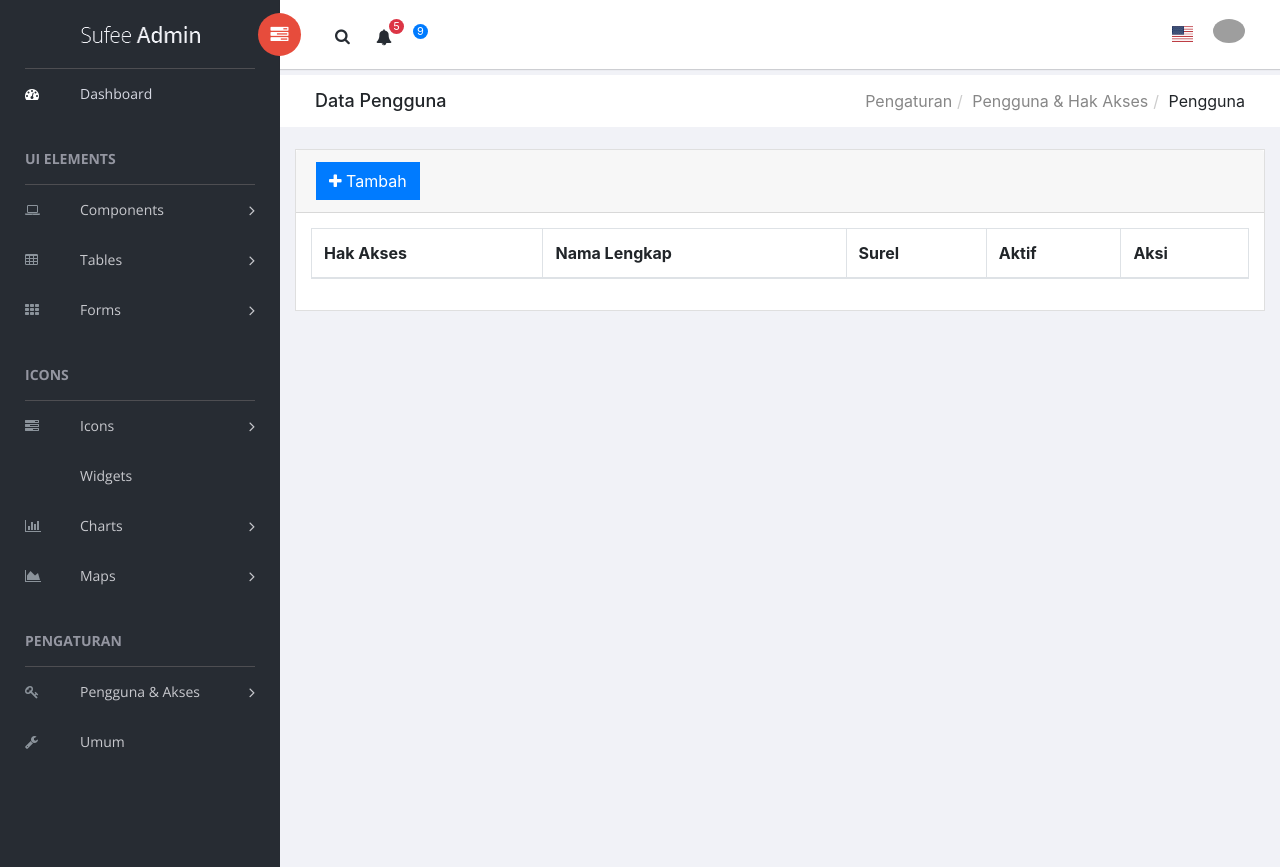
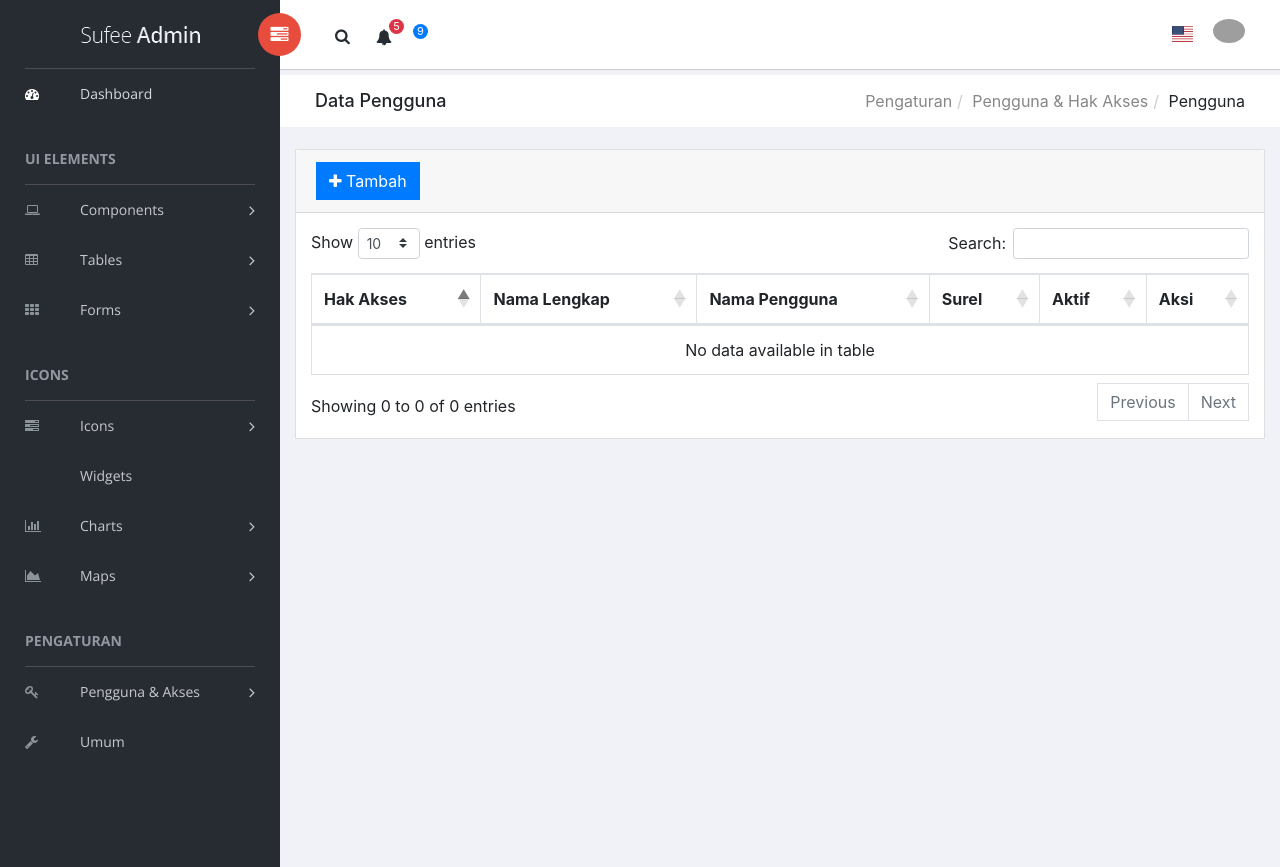
Before and after one commit to maika-kanaka/angular8-safee-admin, an Angular app: page /admin/setting/user in a window 1280 px wide. Built offline with nearby package versions, Linux system fonts and the light colour scheme; grey boxes are pictures that could not be loaded.

Commit message:
using datatables

```diff
--- a/angular.json
+++ b/angular.json
@@ -33,7 +33,10 @@
             "scripts": [
               "node_modules/jquery/dist/jquery.min.js",
               "node_modules/popper.js/dist/umd/popper.min.js",
-              "node_modules/bootstrap/dist/js/bootstrap.min.js"
+              "node_modules/bootstrap/dist/js/bootstrap.min.js",
+
+              "node_modules/datatables.net/js/jquery.dataTables.min.js",
+              "node_modules/datatables.net-bs4/js/dataTables.bootstrap4.min.js"
             ]
           },
           "configurations": {
--- a/package.json
+++ b/package.json
@@ -19,8 +19,11 @@
     "@angular/platform-browser": "~8.2.14",
     "@angular/platform-browser-dynamic": "~8.2.14",
     "@angular/router": "~8.2.14",
+    "@types/datatables.net": "^1.10.19",
     "@types/jquery": "^3.3.38",
     "bootstrap": "^4.5.0",
+    "datatables.net": "^1.10.21",
+    "datatables.net-bs4": "^1.10.21",
     "flag-icon-css": "^3.4.6",
     "font-awesome": "^4.7.0",
     "jquery": "^3.5.1",
--- a/src/app/admin/setting/user/user.component.html
+++ b/src/app/admin/setting/user/user.component.html
@@ -41,11 +41,12 @@
                             </button>
                         </div>
                         <div class="card-body">
-                            <table id="bootstrap-data-table-export" class="table table-bordered">
+                            <table id="bootstrap-data-table-export" style="width: 100%" class="table table-bordered">
                                 <thead>
                                     <tr>
                                         <th>Hak Akses</th>
                                         <th>Nama Lengkap</th>
+                                        <th>Nama Pengguna</th>
                                         <th>Surel</th>
                                         <th>Aktif</th>
                                         <th>Aksi</th>
--- a/src/app/admin/setting/user/user.component.ts
+++ b/src/app/admin/setting/user/user.component.ts
@@ -10,6 +10,7 @@ export class UserComponent implements OnInit {
   constructor() { }
 
   ngOnInit() {
+    $("#bootstrap-data-table-export").DataTable();
   }
 
 }
--- a/src/styles.scss
+++ b/src/styles.scss
@@ -3,5 +3,6 @@
 @import "../node_modules/bootstrap/dist/css/bootstrap.min.css";
 @import "../node_modules/font-awesome/css/font-awesome.min.css";
 @import "../node_modules/flag-icon-css/css/flag-icon.min.css";
+@import "../node_modules/datatables.net-bs4/css/dataTables.bootstrap4.min.css";
 
 @import "assets/css/style.css";
--- a/tsconfig.app.json
+++ b/tsconfig.app.json
@@ -2,7 +2,7 @@
   "extends": "./tsconfig.json",
   "compilerOptions": {
     "outDir": "./out-tsc/app",
-    "types": ["jquery"]
+    "types": ["jquery","datatables.net"]
   },
   "files": [
     "src/main.ts",
```
Also changed, not shown: 1 other file (tests, documents, lock files or other folders).
